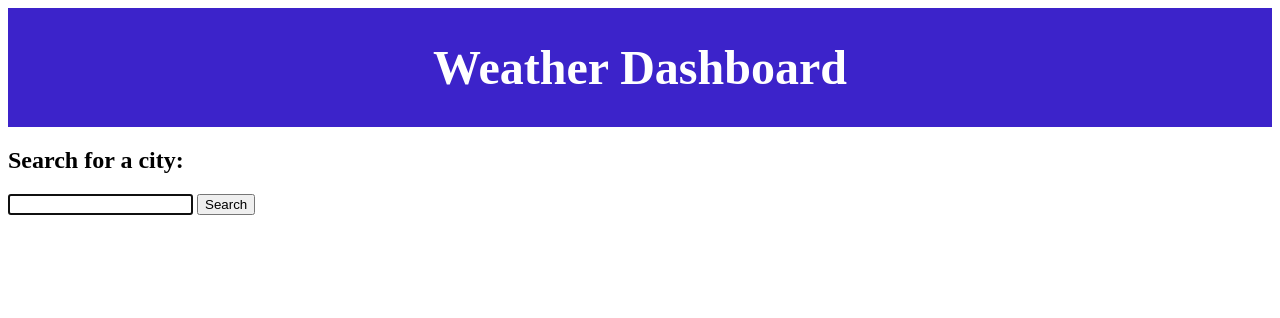
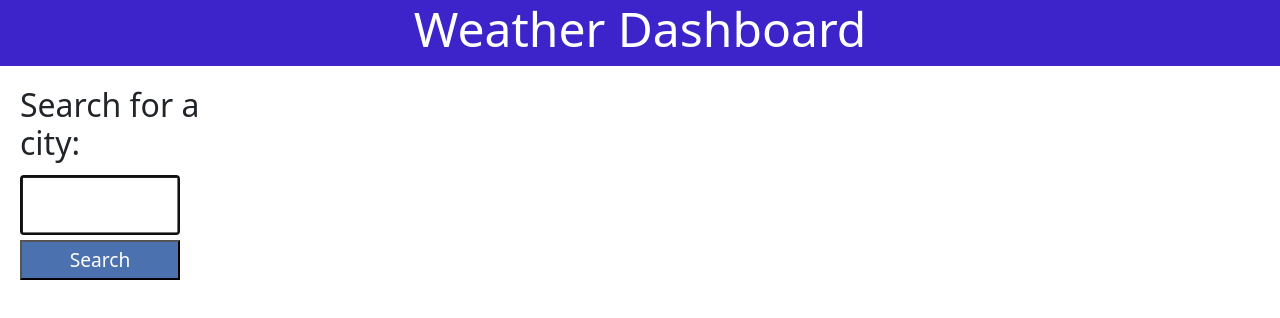
Before and after one commit to PeterKim89/Weather-Dashboard, a plain HTML site: page index.html in a window 1280 px wide. Drawn offline with nearby package versions, Linux system fonts and the light colour scheme.

Commit message:
search bar css

```diff
--- a/assets/style.css
+++ b/assets/style.css
@@ -10,5 +10,32 @@ header {
 
 header h1 {
     color: white;
-    font-size: 3rem;
+    font-size: 3em;
 }
+
+.search {
+    display: block;
+    margin-left: 20px;
+    margin-top: 20px;
+}
+
+.search h2 {
+    font-size: 2rem;
+}
+
+.searchBar input{
+    width: 75%;
+    height: 60px;
+    padding: 3%;
+    margin: 5px 0;
+    font-size: 1.2em;
+    border-width: 3px;
+}
+
+.searchBar button {
+    width: 75%;
+    height: 40px;
+    background-color: rgb(75, 114, 174);
+    color: white;
+    font-size: 1.2em;
+}
--- a/index.html
+++ b/index.html
@@ -4,6 +4,7 @@
     <meta charset="UTF-8">
     <meta http-equiv="X-UA-Compatible" content="IE=edge">
     <meta name="viewport" content="width=device-width, initial-scale=1.0">
+    <link rel="stylesheet" href="https://cdn.jsdelivr.net/npm/bootstrap@5.2.2/dist/css/bootstrap.min.css" integrity="sha384-Zenh87qX5JnK2Jl0vWa8Ck2rdkQ2Bzep5IDxbcnCeuOxjzrPF/et3URy9Bv1WTRi" crossorigin="anonymous">
     <link rel="stylesheet" href="./assets/style.css" />
     <title>Weather Forecast</title>
 </head>
@@ -12,7 +13,7 @@
         <h1>Weather Dashboard</h1>
     </header>
     <main>
-        <aside class="search">
+        <aside class="search col-md-2" >
             <h2>Search for a city:</h2>
             <form class="searchBar">
                 <input name="city" id="cityName" type="text" autofocus="true" class="form-input" />
```
